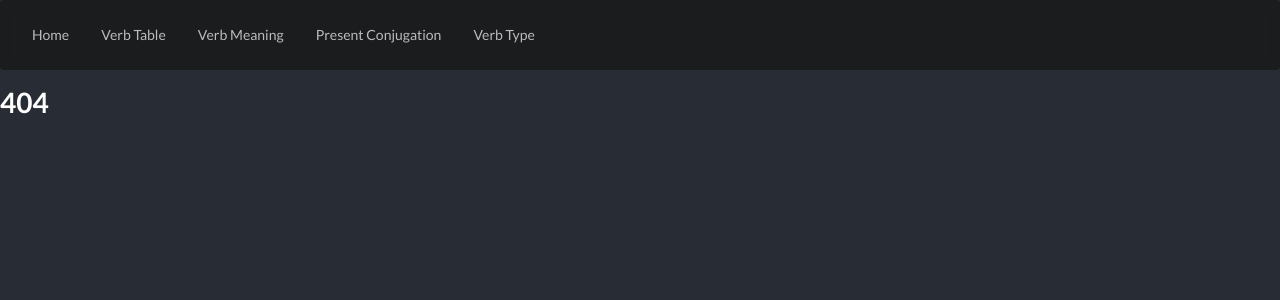
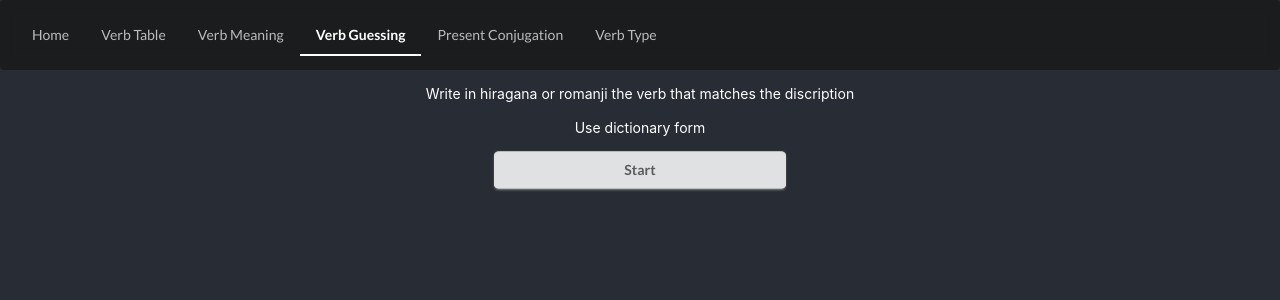
Before and after one commit to andremartins27/nihongo, a React (Create React App) app: page /nihongo/games/guess-verb in a window 1280 px wide. Before the commit this address had no page. Shown: the top 300 px of the page. Built offline with nearby package versions, Linux system fonts and the light colour scheme.

Commit message:
Add guess verb game

```diff
--- a/src/App.js
+++ b/src/App.js
@@ -7,6 +7,7 @@ import Layout from "./pages/layout";
 import GuessMeaning from "./pages/games/guessMeaning";
 import GuessPresentConjugation from "./pages/games/guessPresentConjugation";
 import GuessType from "./pages/games/guessType";
+import GuessVerb from "./pages/games/guessVerb";
 
 function App() {
   return (
@@ -16,6 +17,7 @@ function App() {
           <Route index element={<Home />} />
           <Route index path="/verbs" element={<Verbs />} />
           <Route path="/games/guess-meaning" element={<GuessMeaning />} />
+          <Route path="/games/guess-verb" element={<GuessVerb />} />
           <Route path="/games/present-conjugation" element={<GuessPresentConjugation />} />
           <Route path="/games/guess-type" element={<GuessType />} />
           <Route path="*" element={<NoPage />} />
--- a/src/components/menu.js
+++ b/src/components/menu.js
@@ -32,6 +32,12 @@ function Menu() {
         </NavLink>
         <NavLink
           className={getClass()}
+          to='/games/guess-verb'
+        >
+          Verb Guessing
+        </NavLink>
+        <NavLink
+          className={getClass()}
           to='/games/present-conjugation'
         >
           Present Conjugation
--- /dev/null
+++ b/src/pages/games/guessVerb.js
@@ -0,0 +1,58 @@
+import VERB_DB from '../../utils/verbs_db';
+import GuessingGame from '../../components/guessingGame';
+import { isMatch } from '../../utils/functions';
+import { Form } from '../../utils/classes/form';
+
+/** @type [Form]*/
+const verbArray = VERB_DB.map((verb) => verb.dictionary);
+
+export default function GuessVerb() {
+  /**
+   * @param {Form} question
+   * @param {String} guess
+   */
+  function verifyGuess(question, guess) {
+    if (guess === null || guess === '') {
+      return false;
+    }
+    return isMatch(question.japanese, guess) || isMatch(question.romanji, guess);
+  }
+
+  /**
+   * @param {Form} question
+   */
+  function getQuestion(question) {
+    return (
+      <>
+        {question.english}
+      </>
+    );
+  }
+
+  /**
+   * @param {Form} question
+   */
+  function getResponse(question) {
+    return <>{question.japanese} ({question.romanji})</>;
+  }
+
+  //return GuessingGame(verbArray, verifyGuess, getQuestion, getResponse);
+  return (
+    <>
+		<div className='ui one column stackable center aligned page grid'>
+			<div className='column twelve wide'>
+        <p>Write in hiragana or romanji the verb that matches the discription</p>
+        <p>Use dictionary form</p>
+      </div>
+      </div>
+      <div>
+        <GuessingGame
+          questions={verbArray}
+          verifyGuess={verifyGuess}
+          questionProvider={getQuestion}
+          responseProvider={getResponse}
+        />
+      </div>
+    </>
+  );
+}
--- a/src/utils/verbs_db.js
+++ b/src/utils/verbs_db.js
@@ -102,7 +102,7 @@ const VERB_DB = [
     type: 'irregular',
     particle: 'を',
     dictionary: {
-      japanese: 'べんじょする',
+      japanese: 'べんきょする',
       romanji: 'benkyosuru',
       english: 'to study'
     }
```
